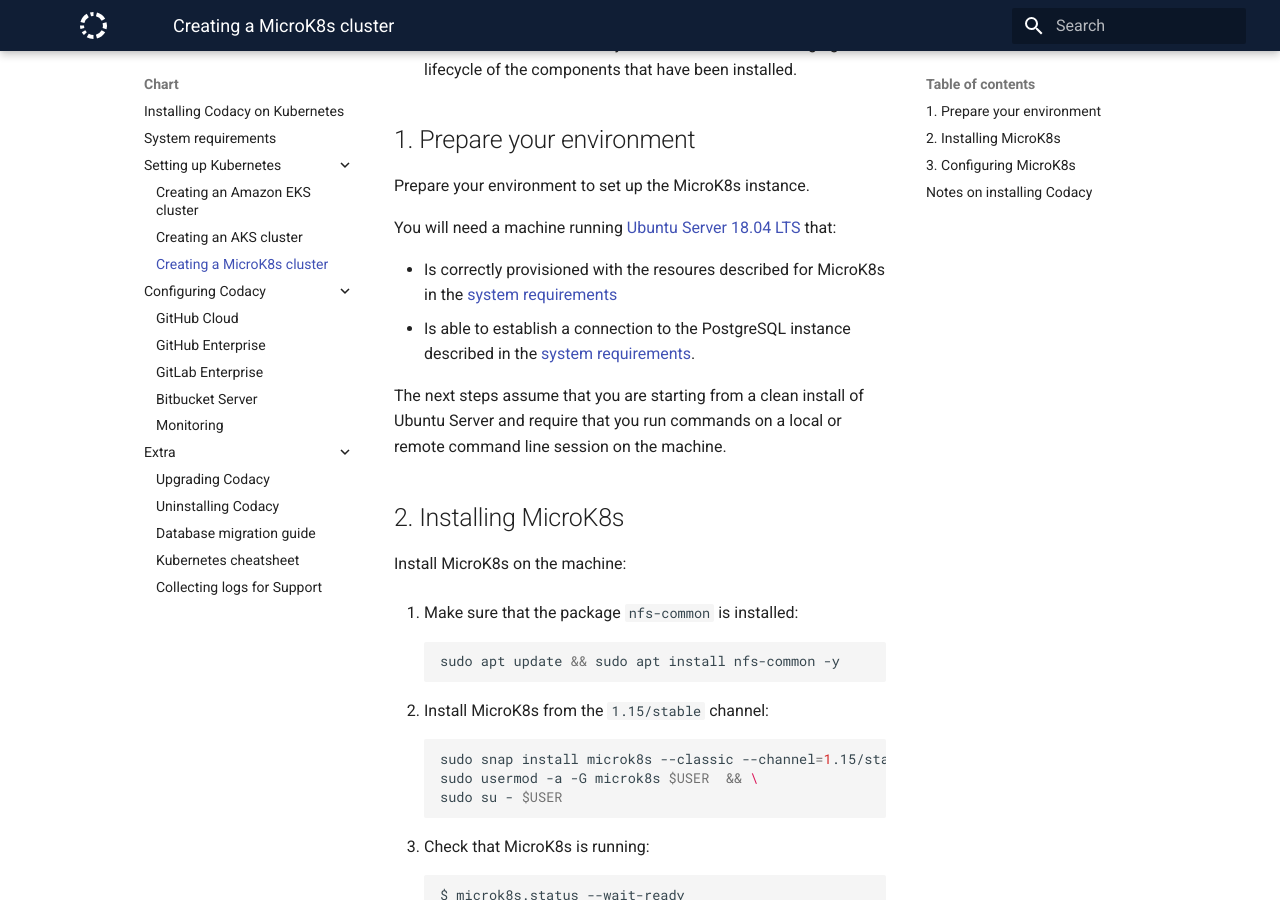
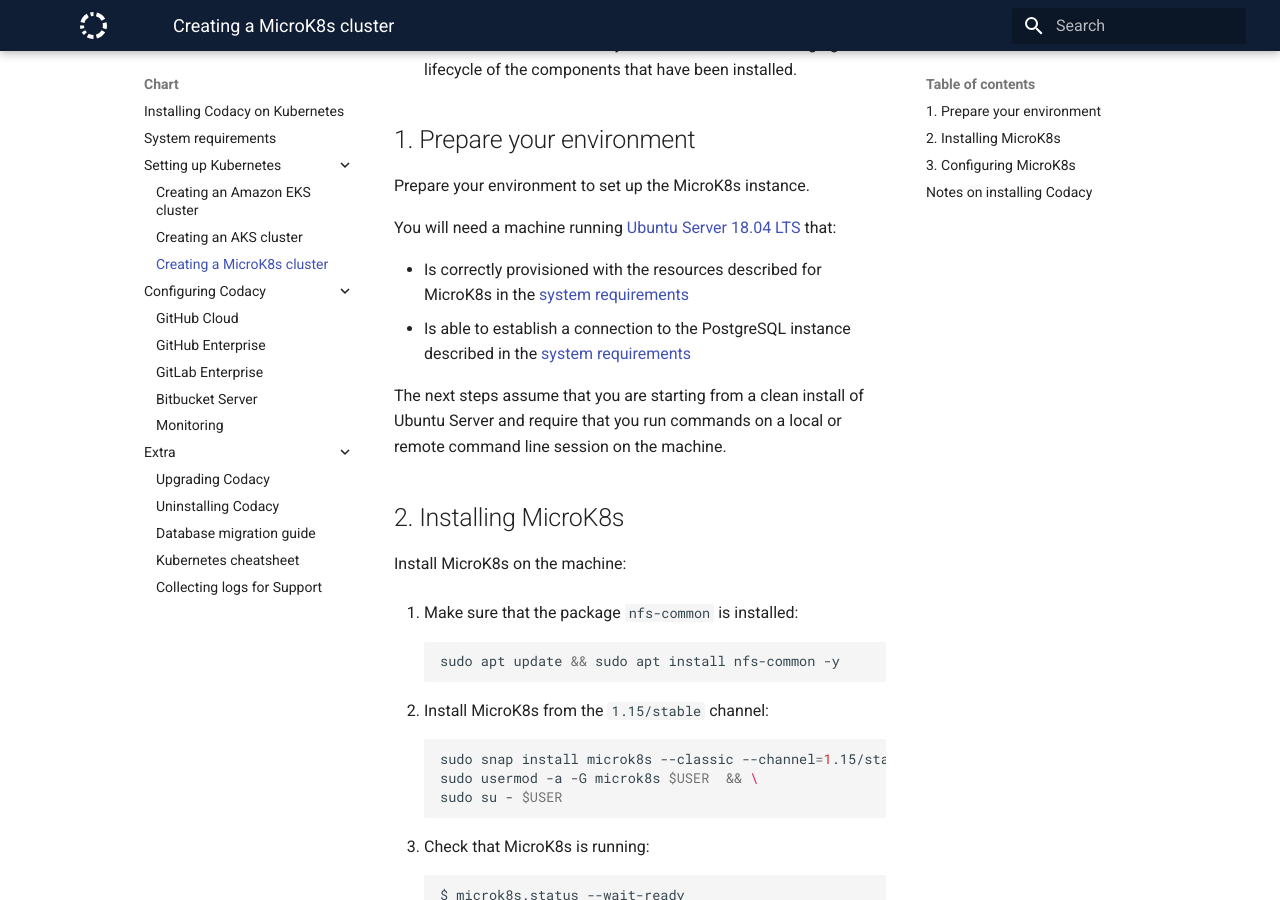
Before and after one commit to codacy/chart, an MkDocs documentation site: the page built from docs/infrastructure/microk8s-quickstart.md, in a window 1280 px wide and 900 px high, scrolled down 489 px. Built offline with MkDocs 1.6.1 and Material for MkDocs 9.7.7, drawn with Linux system fonts in a browser that asks for light colours.

Commit message:
Fix typo and anchor links

```diff
--- a/docs/infrastructure/microk8s-quickstart.md
+++ b/docs/infrastructure/microk8s-quickstart.md
@@ -15,8 +15,8 @@
 
 You will need a machine running [Ubuntu Server 18.04 LTS](https://ubuntu.com/download/server) that:
 
--   Is correctly provisioned with the resoures described for MicroK8s in the [system requirements](../requirements.md#hardware-requirements)
--   Is able to establish a connection to the PostgreSQL instance described in the [system requirements](../requirements.md#postgresql-server-setup).
+-   Is correctly provisioned with the resources described for MicroK8s in the [system requirements](../requirements.md#kubernetes-or-microK8s-cluster-setup)
+-   Is able to establish a connection to the PostgreSQL instance described in the [system requirements](../requirements.md#postgresql-server-setup)
 
 The next steps assume that you are starting from a clean install of Ubuntu Server and require that you run commands on a local or remote command line session on the machine.
 
```
